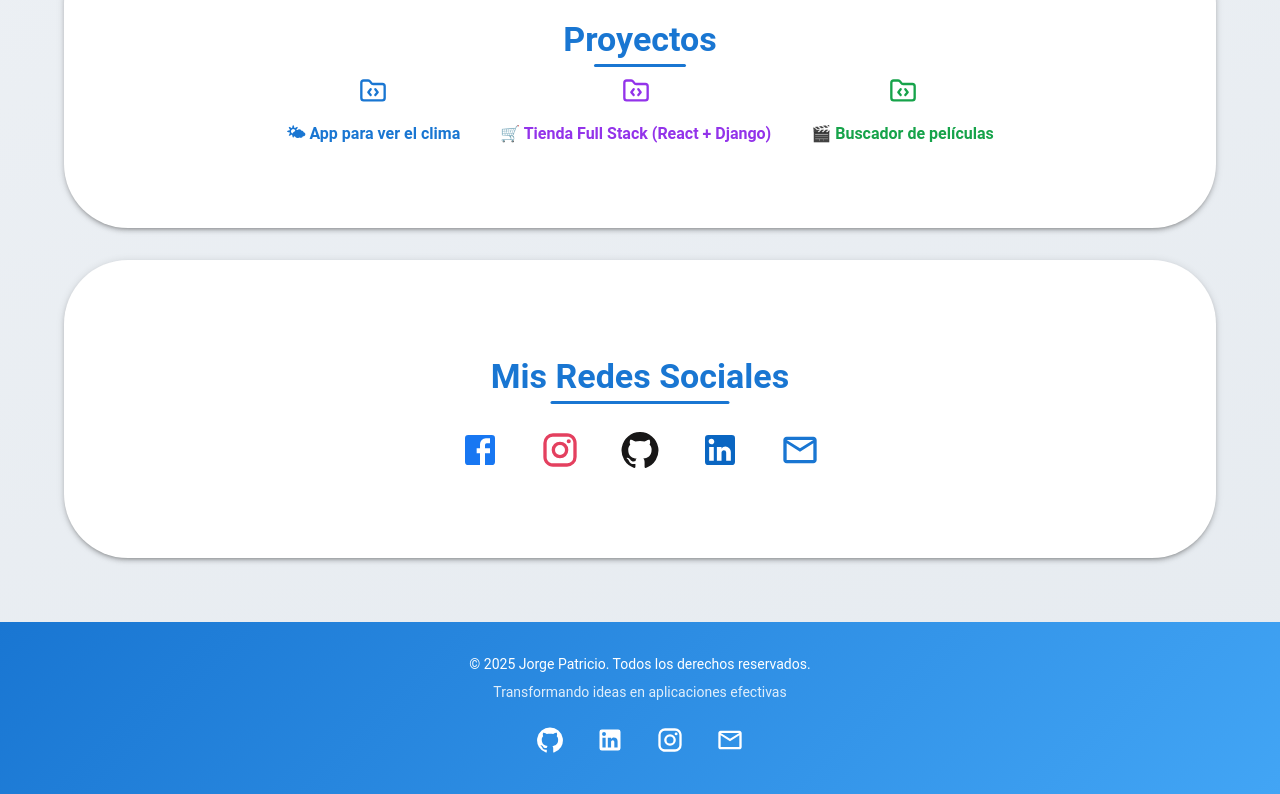
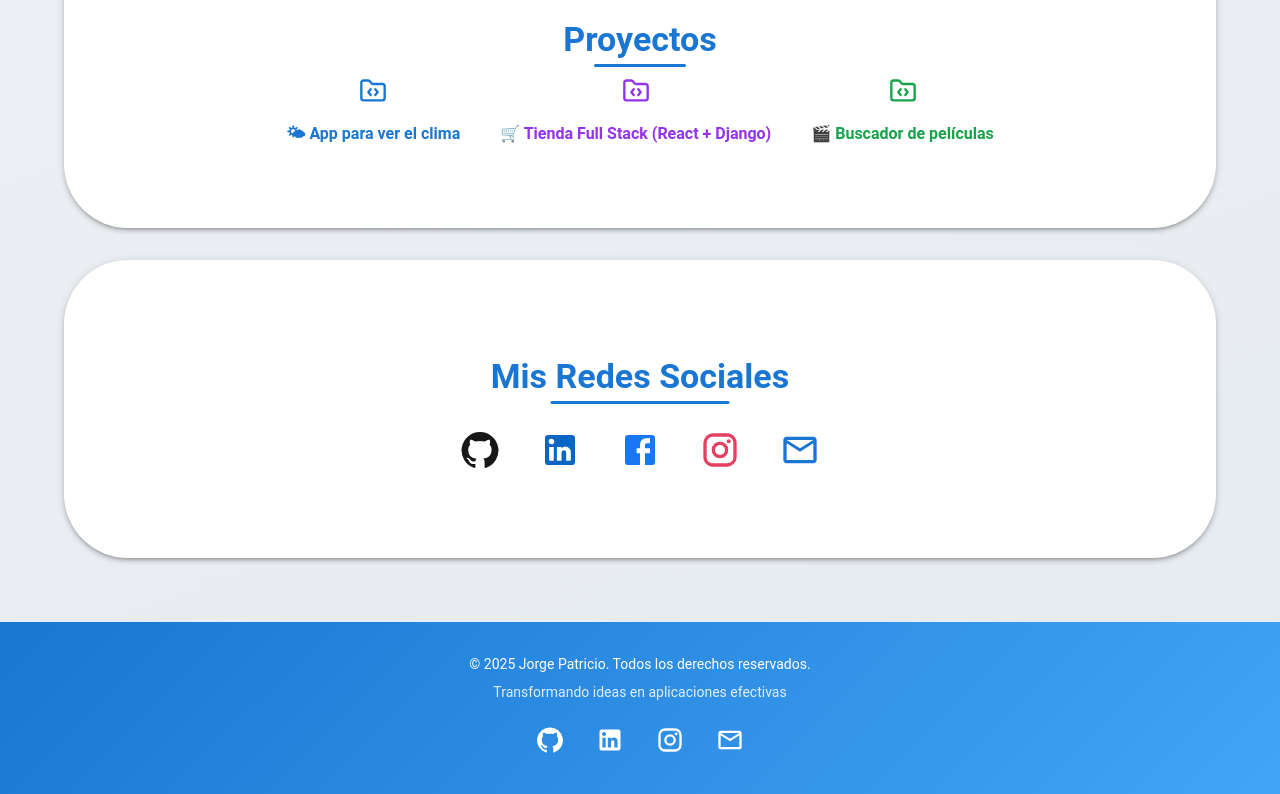
Before and after one commit to Patogol35/jorgito, a React (Vite) app: page / in a window 1280 px wide. Shown: the part 2217-3011 px from the top of the page. Built offline with nearby package versions, Linux system fonts and the light colour scheme.

Commit message:
Update Contact.jsx

```diff
--- a/src/components/Contact.jsx
+++ b/src/components/Contact.jsx
@@ -6,17 +6,17 @@ import React from "react";
 
 export default function Contact() {
   const socialLinks = [
+    { icon: <GitHub />, color: "#181717", href: "https://github.com/Patogol35" },
+    { icon: <LinkedIn />, color: "#0A66C2", href: "https://www.linkedin.com/in/jorge-patricio-santamaría-cherrez-2a73792b2" },
     { icon: <Facebook />, color: "#1877F2", href: "https://www.facebook.com/share/1C9RgHAPvL/" },
     { icon: <Instagram />, color: "#E4405F", href: "https://www.instagram.com/jorge_patricio_26" },
-    { icon: <GitHub />, color: "#181717", href: "https://github.com/Patogol35" },
-    { icon: <LinkedIn />, color: "#0A66C2", href: "https://www.linkedin.com/in/jorge-patricio-santamaría-cherrez-2a73792b2" },
     { icon: <MailOutline />, color: "#1976d2", href: "mailto:patogol3535@gmail.com" },
   ];
 
   return (
     <Box id="contact" sx={{ pt: 6, pb: 4, color: "#fff", scrollMarginTop: "80px" }}>
       <Container maxWidth="sm">
-        {/* Título con mismo estilo que Formación Académica */}
+        {/* Título */}
         <motion.div
           initial={{ opacity: 0, y: 50 }}
           whileInView={{ opacity: 1, y: 0 }}
```
